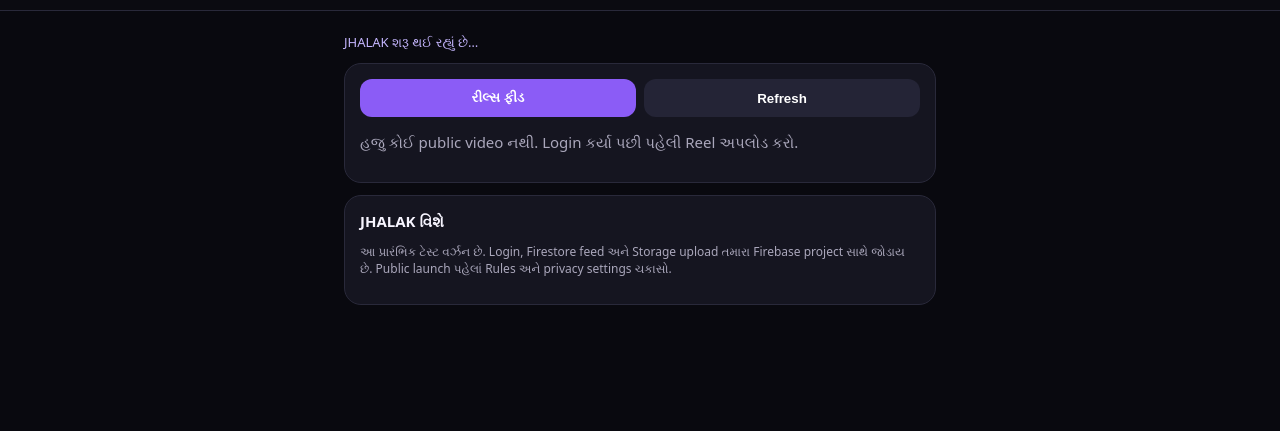
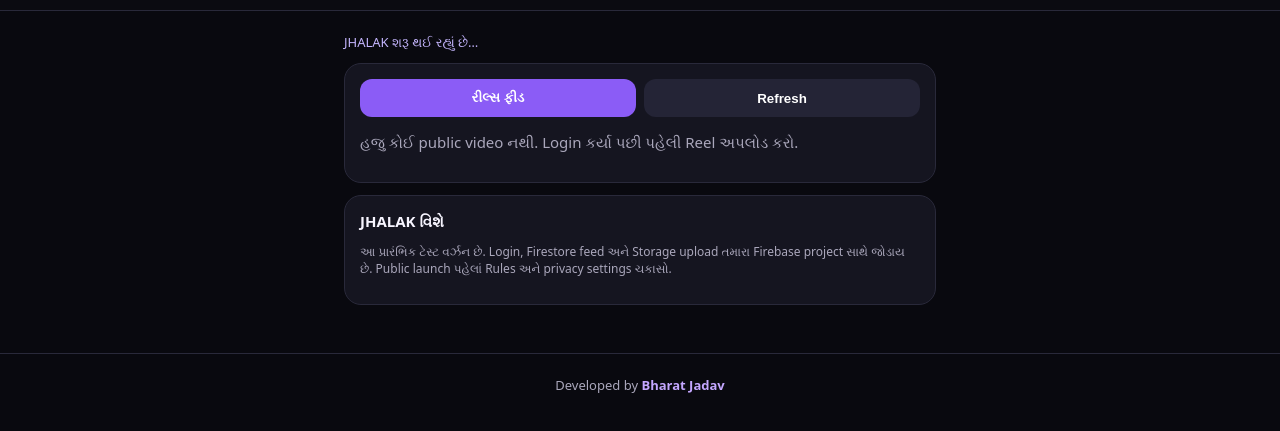
Before and after one commit to jadavbharat680-cpu/jhalak, a plain HTML site: page index.html in a window 1280 px wide. Shown: the part 63-494 px from the top of the page. Drawn offline with Linux system fonts and the light colour scheme; no server answers.

Commit message:
Update index.html

```diff
--- a/index.html
+++ b/index.html
@@ -36,6 +36,11 @@ video{width:100%;max-height:65vh;background:#000;border-radius:13px;object-fit:c
   </section>
   <section class="card"><b>JHALAK વિશે</b><p class="muted small">આ પ્રારંભિક ટેસ્ટ વર્ઝન છે. Login, Firestore feed અને Storage upload તમારા Firebase project સાથે જોડાય છે. Public launch પહેલાં Rules અને privacy settings ચકાસો.</p></section>
 </main>
+
+<footer style="text-align:center;padding:22px 12px 30px;color:#aaa7bb;font:13px system-ui,sans-serif;border-top:1px solid #29293a;margin-top:22px">
+  <span>Developed by <strong style="color:#c4a7ff">Bharat Jadav</strong></span>
+</footer>
+
 <script type="module">
 import { initializeApp } from "https://www.gstatic.com/firebasejs/11.6.0/firebase-app.js";
 import { getAuth, GoogleAuthProvider, signInWithPopup, onAuthStateChanged, signOut } from "https://www.gstatic.com/firebasejs/11.6.0/firebase-auth.js";
```
